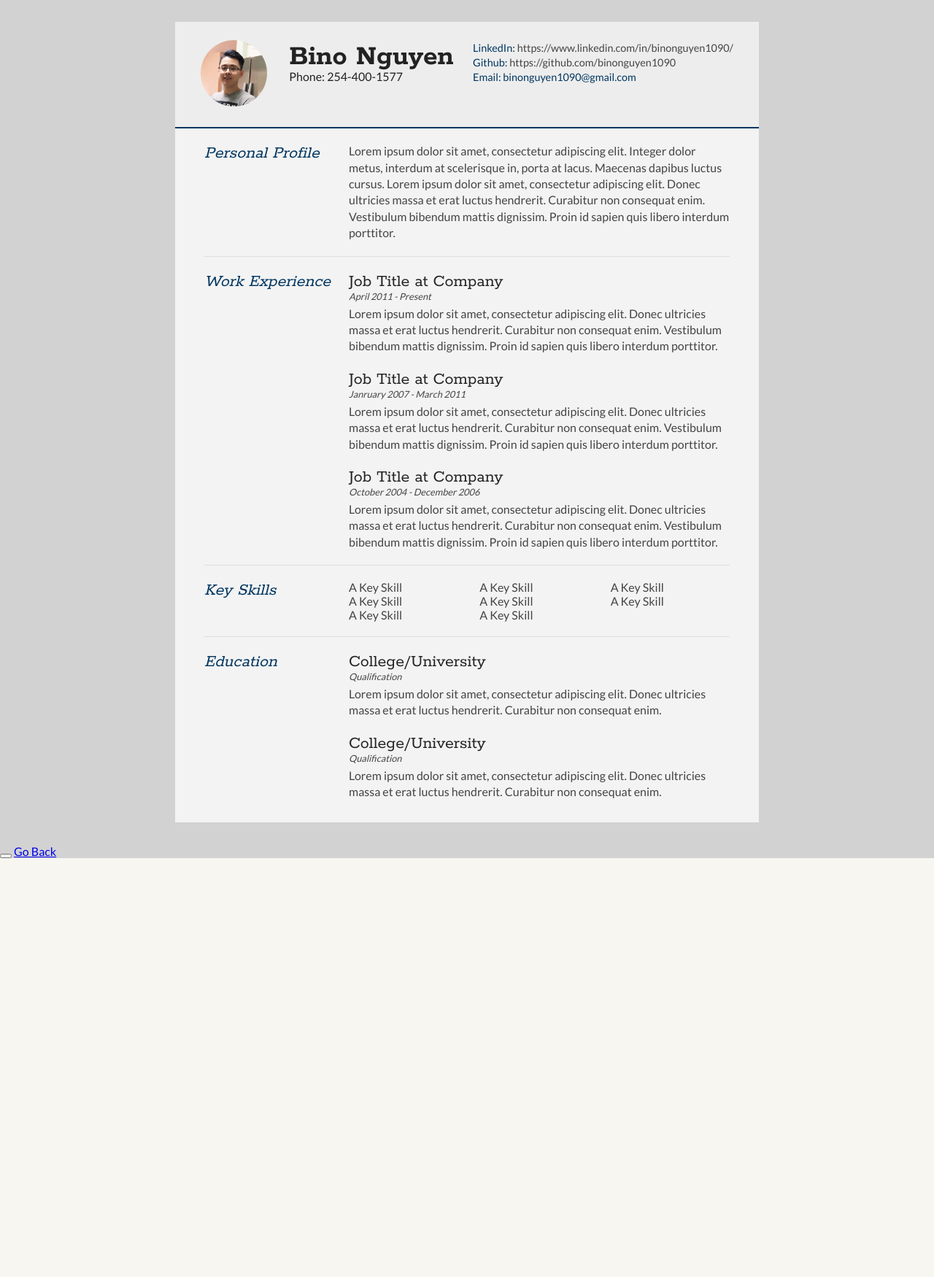
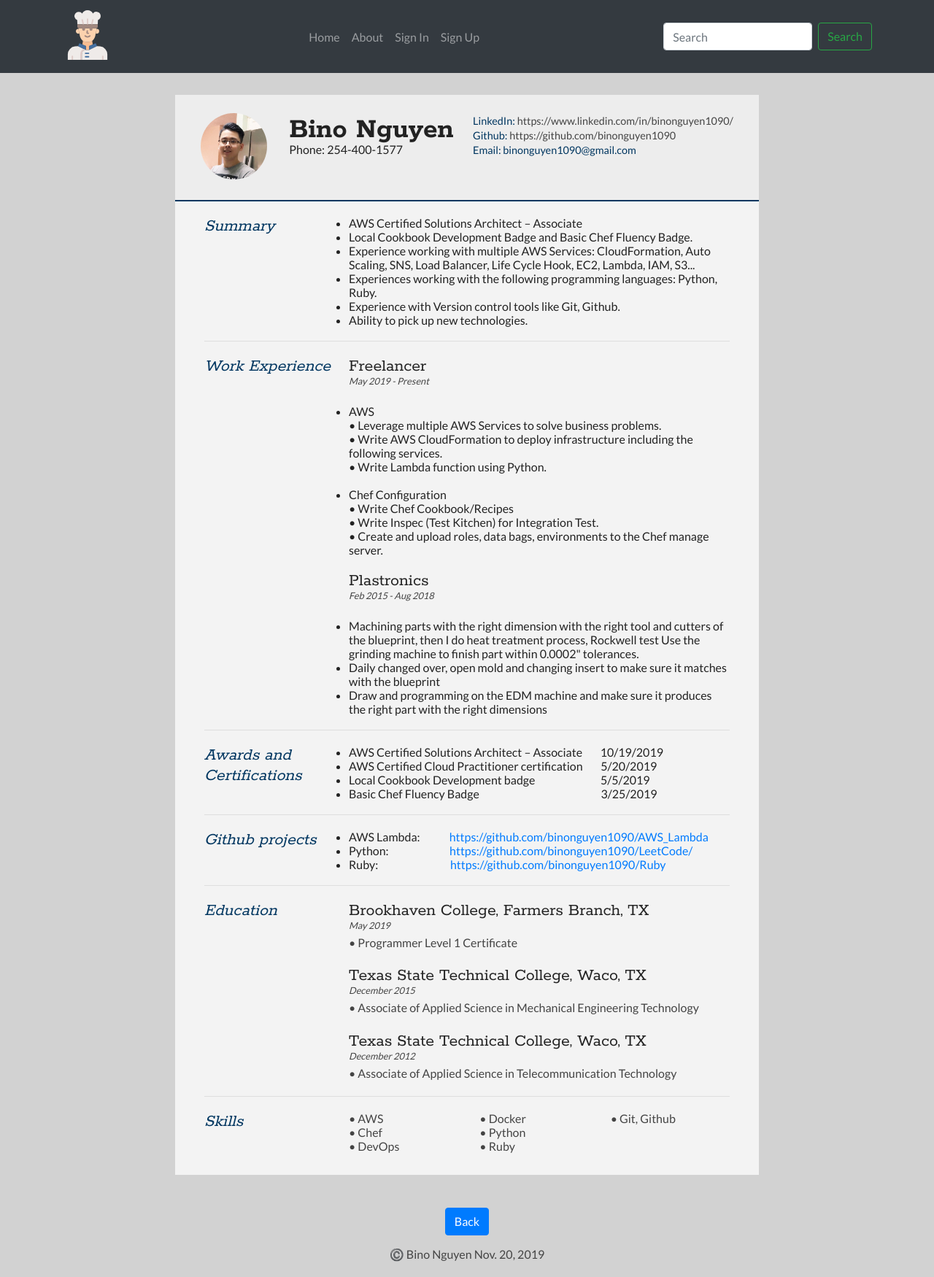
Before and after one commit to binonguyen1090/chef_bucket_web, a Django app: page /about in a window 1280 px wide. Shown: the whole page at 73% size. Before the commit the page ends 1176 px from the top, so only its background shows below. Run offline with Django 3.2, Linux system fonts and the light colour scheme; some libraries are stand-ins or nearby versions.

Commit message:
Update resume with style html

```diff
--- a/allchefs/static/allchefs/css/styleabout.css
+++ b/allchefs/static/allchefs/css/styleabout.css
@@ -353,3 +353,21 @@
 	-moz-animation-delay: 0, 0.5s;
 	animation-delay: 0, 0.5s;
 }
+
+
+
+ul.a
+{
+list-style-type: none;
+padding: 0;
+margin: 0;
+text-align: right;
+}
+
+li.a
+{
+background-image: url(arrow.gif);
+background-repeat: no-repeat;
+background-position: 100% .4em;
+padding-right: .10em;
+}
--- a/allchefs/templates/allchefs/about.html
+++ b/allchefs/templates/allchefs/about.html
@@ -1,11 +1,15 @@
+{% extends 'allchefs/base.html' %}
+{% block content %}
 {% load static %}
+
 <!DOCTYPE html>
 <html>
+
 <head>
 	<title>About Author</title>
 
-<meta name="viewport" content="width=device-width"/>
-<meta name="description" content="The Curriculum Vitae of Bino Nguyen."/>
+	<meta name="viewport" content="width=device-width" />
+	<meta name="description" content="The Curriculum Vitae of Bino Nguyen." />
 	<meta charset="UTF-8">
 
 	<link type="text/css" rel="stylesheet" href="{% static 'allchefs/css/styleabout.css' %}">
@@ -15,6 +19,7 @@
 <script src="//html5shiv.googlecode.com/svn/trunk/html5.js"></script>
 <![endif]-->
 </head>
+
 <body id="top">
 	<div id="cv" class="instaFade">
 		<div class="mainDetails">
@@ -29,9 +34,11 @@
 
 			<div id="contactDetails" class="quickFade delayFour">
 				<ul>
-				<li>LinkedIn: <a href="https://www.linkedin.com/in/binonguyen1090/" target="_blank"> https://www.linkedin.com/in/binonguyen1090/</a></li>
-				<li>Github: <a href="https://github.com/binonguyen1090" target="_blank"> https://github.com/binonguyen1090</a></li>
-				<li>Email:  binonguyen1090@gmail.com</li>
+					<li>LinkedIn: <a href="https://www.linkedin.com/in/binonguyen1090/" target="_blank">
+							https://www.linkedin.com/in/binonguyen1090/</a></li>
+					<li>Github: <a href="https://github.com/binonguyen1090" target="_blank">
+							https://github.com/binonguyen1090</a></li>
+					<li>Email: binonguyen1090@gmail.com</li>
 
 				</ul>
 			</div>
@@ -40,16 +47,27 @@
 
 		<div id="mainArea" class="quickFade delayFive">
 			<section>
-			<article>
+
 					<div class="sectionTitle">
-					<h1>Personal Profile</h1>
+						<h1>Summary</h1>
 					</div>
 
 					<div class="sectionContent">
-					<p>Lorem ipsum dolor sit amet, consectetur adipiscing elit. Integer dolor metus, interdum at scelerisque in, porta at lacus. Maecenas dapibus luctus cursus. Lorem ipsum dolor sit amet, consectetur adipiscing elit. Donec ultricies massa et erat luctus hendrerit. Curabitur non consequat enim. Vestibulum bibendum mattis dignissim. Proin id sapien quis libero interdum porttitor.</p>
+							<ul class="summary">
+
+									<li>AWS Certified Solutions Architect – Associate </li>
+									<li>Local Cookbook Development Badge and Basic Chef Fluency Badge.</li>
+									<li>Experience working with multiple AWS Services: CloudFormation, Auto Scaling, SNS, Load Balancer, Life Cycle Hook, EC2, Lambda, IAM, S3...</li>
+									<li>Experiences working with the following programming languages: Python, Ruby.</li>
+									<li>Experience with Version control tools like Git, Github.</li>
+									<li>Ability to pick up new technologies.</li><br/>
+								</ul>
+
+
 					</div>
-			</article>
 					<div class="clear"></div>
+
+
 			</section>
 
 
@@ -60,46 +78,96 @@
 
 				<div class="sectionContent">
 					<article>
-					<h2>Job Title at Company</h2>
-					<p class="subDetails">April 2011 - Present</p>
-					<p>Lorem ipsum dolor sit amet, consectetur adipiscing elit. Donec ultricies massa et erat luctus hendrerit. Curabitur non consequat enim. Vestibulum bibendum mattis dignissim. Proin id sapien quis libero interdum porttitor.</p>
+						<h2>Freelancer</h2>
+						<p class="subDetails">May 2019 - Present</p><br>
+						<ul>
+							<li>AWS
+
+								<ul>
+
+									<li.a>• Leverage multiple AWS Services to solve business problems.</li.a><br>
+									<li.a>• Write AWS CloudFormation to deploy infrastructure including the following services.</li.a><br>
+									<li.a>• Write Lambda function using Python.</li.a>
+
+								</ul>
+
+							</li>
+							<br>
+							<li>Chef Configuration
+									<ul>
+
+											<li.a>• Write Chef Cookbook/Recipes</li.a><br>
+											<li.a>•	Write Inspec (Test Kitchen) for Integration Test.</li.a><br>
+											<li.a>•	Create and upload roles, data bags, environments to the Chef manage server.</li.a>
+
+										</ul>
+
+							</li>
+
+						</ul>
+					</article>
+					<br>
+					<article>
+						<h2>Plastronics</h2>
+						<p class="subDetails">Feb 2015 - Aug 2018</p>
+						<ul>
+							<span style="padding-left:40px;"><li>Machining parts with the right dimension with the right tool and cutters of the blueprint, then I do heat treatment process, Rockwell test Use the grinding machine to finish part within 0.0002" tolerances.</li>
+							<li>Daily changed over, open mold and changing insert to make sure it matches with the blueprint</li>
+							<li>Draw and programming on the EDM machine and make sure it produces the right part with the right dimensions</li><br>
+						</ul>
+
 					</article>
 
-				<article>
-					<h2>Job Title at Company</h2>
-					<p class="subDetails">Janruary 2007 - March 2011</p>
-					<p>Lorem ipsum dolor sit amet, consectetur adipiscing elit. Donec ultricies massa et erat luctus hendrerit. Curabitur non consequat enim. Vestibulum bibendum mattis dignissim. Proin id sapien quis libero interdum porttitor.</p>
-				</article>
 
-				<article>
-					<h2>Job Title at Company</h2>
-					<p class="subDetails">October 2004 - December 2006</p>
-					<p>Lorem ipsum dolor sit amet, consectetur adipiscing elit. Donec ultricies massa et erat luctus hendrerit. Curabitur non consequat enim. Vestibulum bibendum mattis dignissim. Proin id sapien quis libero interdum porttitor.</p>
-				</article>
 				</div>
 				<div class="clear"></div>
 			</section>
 
+			<section>
 
-		<section>
 					<div class="sectionTitle">
-				<h1>Key Skills</h1>
+						<h1>Awards and Certifications</h1>
 					</div>
 
 					<div class="sectionContent">
-				<ul class="keySkills">
-					<li>A Key Skill</li>
-					<li>A Key Skill</li>
-					<li>A Key Skill</li>
-					<li>A Key Skill</li>
-					<li>A Key Skill</li>
-					<li>A Key Skill</li>
-					<li>A Key Skill</li>
-					<li>A Key Skill</li>
+							<ul class="summary">
+
+									<li>AWS Certified Solutions Architect – Associate   &nbsp;&nbsp;&nbsp;&nbsp;&nbsp;&nbsp; 10/19/2019</li>
+									<li>AWS Certified Cloud Practitioner certification  &nbsp;&nbsp;&nbsp;&nbsp;&nbsp;&nbsp; 5/20/2019</li>
+									<li>Local Cookbook Development badge  &nbsp;&nbsp;&nbsp;&nbsp;&nbsp;&nbsp;&nbsp;&nbsp;&nbsp;&nbsp;&nbsp;&nbsp;&nbsp;&nbsp;&nbsp;&nbsp;&nbsp;&nbsp;&nbsp;&nbsp;&nbsp;&nbsp;&nbsp;&nbsp;&nbsp;&nbsp;&nbsp;&nbsp;5/5/2019 </li>
+									<li>Basic Chef Fluency Badge  &nbsp;&nbsp;&nbsp;&nbsp;&nbsp;&nbsp;&nbsp;&nbsp;&nbsp;&nbsp;&nbsp;&nbsp;&nbsp;&nbsp;&nbsp;&nbsp;&nbsp;&nbsp;&nbsp;&nbsp;&nbsp;&nbsp;&nbsp;&nbsp;&nbsp;&nbsp;&nbsp;&nbsp;&nbsp;&nbsp;&nbsp;&nbsp;&nbsp;&nbsp;&nbsp;&nbsp;&nbsp;&nbsp;&nbsp;&nbsp;&nbsp;&nbsp;&nbsp;&nbsp;&nbsp;&nbsp;&nbsp;&nbsp;&nbsp;&nbsp;&nbsp;&nbsp; 3/25/2019</li><br>
+
 								</ul>
+
+
 					</div>
 					<div class="clear"></div>
+
+
 			</section>
+
+			<section>
+
+					<div class="sectionTitle">
+						<h1>Github projects</h1>
+					</div>
+
+					<div class="sectionContent">
+							<ul class="summary">
+									<li>AWS Lambda:   <a href="https://github.com/binonguyen1090/AWS_Lambda" target="_blank">&nbsp;&nbsp;&nbsp;&nbsp;&nbsp;&nbsp;&nbsp;&nbsp;&nbsp;&nbsp;&nbsp; https://github.com/binonguyen1090/AWS_Lambda</a></li>
+									<li>Python:	  <a href="https://github.com/binonguyen1090/LeetCode" target="_blank">&nbsp;&nbsp;&nbsp;&nbsp;&nbsp;&nbsp;&nbsp;&nbsp;&nbsp;&nbsp;&nbsp;&nbsp;&nbsp; &nbsp;&nbsp;&nbsp;&nbsp;&nbsp;&nbsp;&nbsp;&nbsp;&nbsp;&nbsp;&nbsp;&nbsp;https://github.com/binonguyen1090/LeetCode/</a></li>
+									<li>Ruby: <a href="https://github.com/binonguyen1090/Ruby" target="_blank">&nbsp;&nbsp;&nbsp;&nbsp;&nbsp;&nbsp;&nbsp;&nbsp;&nbsp;&nbsp;&nbsp;&nbsp;&nbsp;&nbsp;&nbsp;&nbsp;&nbsp;&nbsp;&nbsp;&nbsp;&nbsp;&nbsp;&nbsp;&nbsp;&nbsp;&nbsp;&nbsp;&nbsp;&nbsp;&nbsp; https://github.com/binonguyen1090/Ruby</a></li><br>
+								</ul>
+
+
+					</div>
+					<div class="clear"></div>
+
+
+			</section>
+
+
+
 
 
 			<section>
@@ -109,26 +177,49 @@
 
 				<div class="sectionContent">
 					<article>
-					<h2>College/University</h2>
-					<p class="subDetails">Qualification</p>
-					<p>Lorem ipsum dolor sit amet, consectetur adipiscing elit. Donec ultricies massa et erat luctus hendrerit. Curabitur non consequat enim.</p>
+						<h2>Brookhaven College, Farmers Branch, TX</h2>
+						<p class="subDetails">May 2019</p>
+						<p>•	Programmer Level 1 Certificate  </p>
 					</article>
 
 					<article>
-					<h2>College/University</h2>
-					<p class="subDetails">Qualification</p>
-					<p>Lorem ipsum dolor sit amet, consectetur adipiscing elit. Donec ultricies massa et erat luctus hendrerit. Curabitur non consequat enim.</p>
+						<h2>Texas State Technical College, Waco, TX </h2>
+						<p class="subDetails">December 2015</p>
+						<p>•	Associate of Applied Science in Mechanical Engineering Technology</p>
+					</article>
+
+					<article>
+							<h2>Texas State Technical College, Waco, TX </h2>
+							<p class="subDetails">December 2012</p>
+							<p>•	Associate of Applied Science in Telecommunication Technology   </p>
 						</article>
 				</div>
 				<div class="clear"></div>
 			</section>
+
+			<section>
+					<div class="sectionTitle">
+						<h1>Skills</h1>
+					</div>
+
+					<div class="sectionContent">
+						<ul class="keySkills">
+							<li>•	AWS</li>
+							<li>•	Chef</li>
+							<li>•	DevOps</li>
+							<li>•	Docker</li>
+							<li>•	Python</li>
+							<li>•	Ruby</li>
+							<li>•	Git, Github</li>
+						</ul>
+					</div>
+					<div class="clear"></div>
+				</section>
+
 		</div>
 	</div>
-</a><button type="button" class="btn btn-primary"></button>
-<a href="{% url 'home' %}" class="btn btn-primary my-2">
-	Go Back
-</a>
-</button>
+
+
 	<script type="text/javascript">
 		var gaJsHost = (("https:" == document.location.protocol) ? "https://ssl." : "http://www.");
 		document.write(unescape("%3Cscript src='" + gaJsHost + "google-analytics.com/ga.js' type='text/javascript'%3E%3C/script%3E"));
@@ -139,4 +230,11 @@
 		pageTracker._trackPageview();
 	</script>
 </body>
+
 </html>
+<div class="col text-center">
+		<button class="btn btn-default"><a href="{% url 'home' %}" class="btn btn-primary my-2">
+				Back
+			</a></button>
+	  </div>
+{% endblock %}
```
Lines whose indentation alone changed are shown as unchanged.
